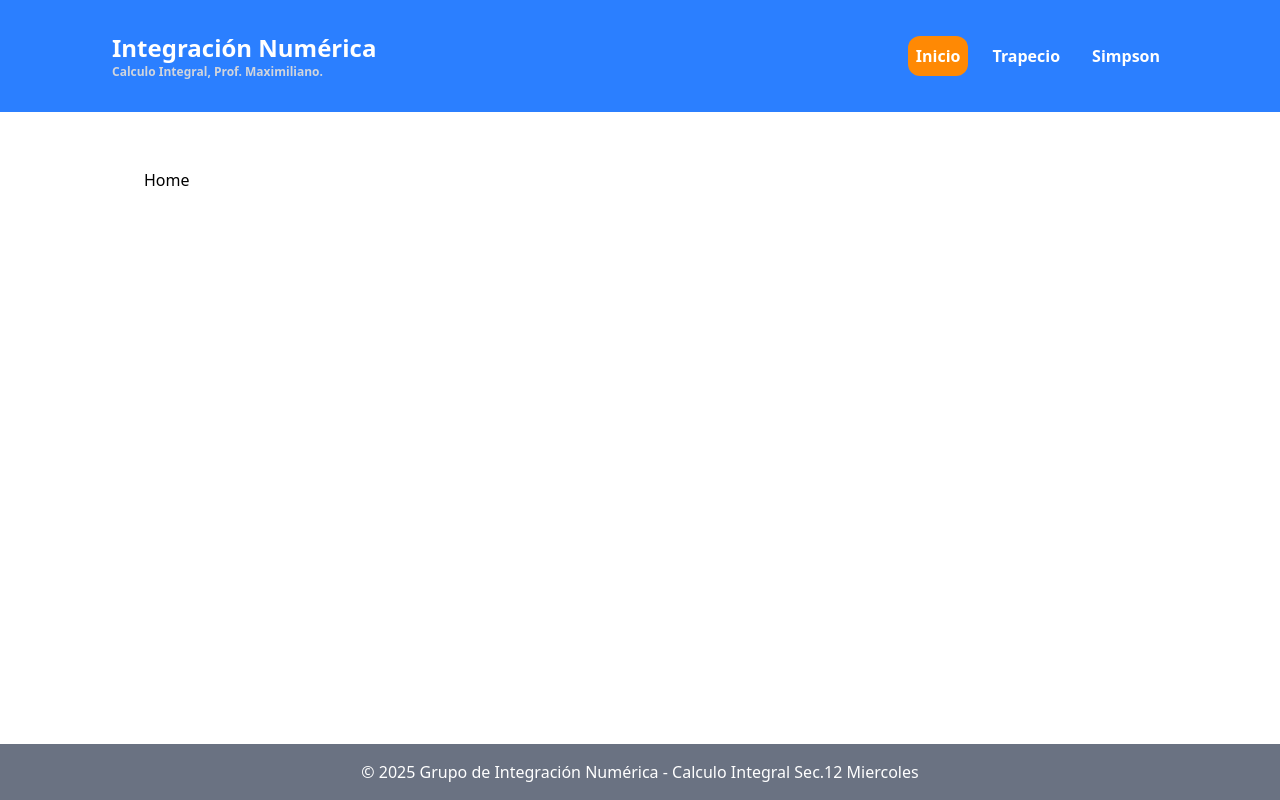
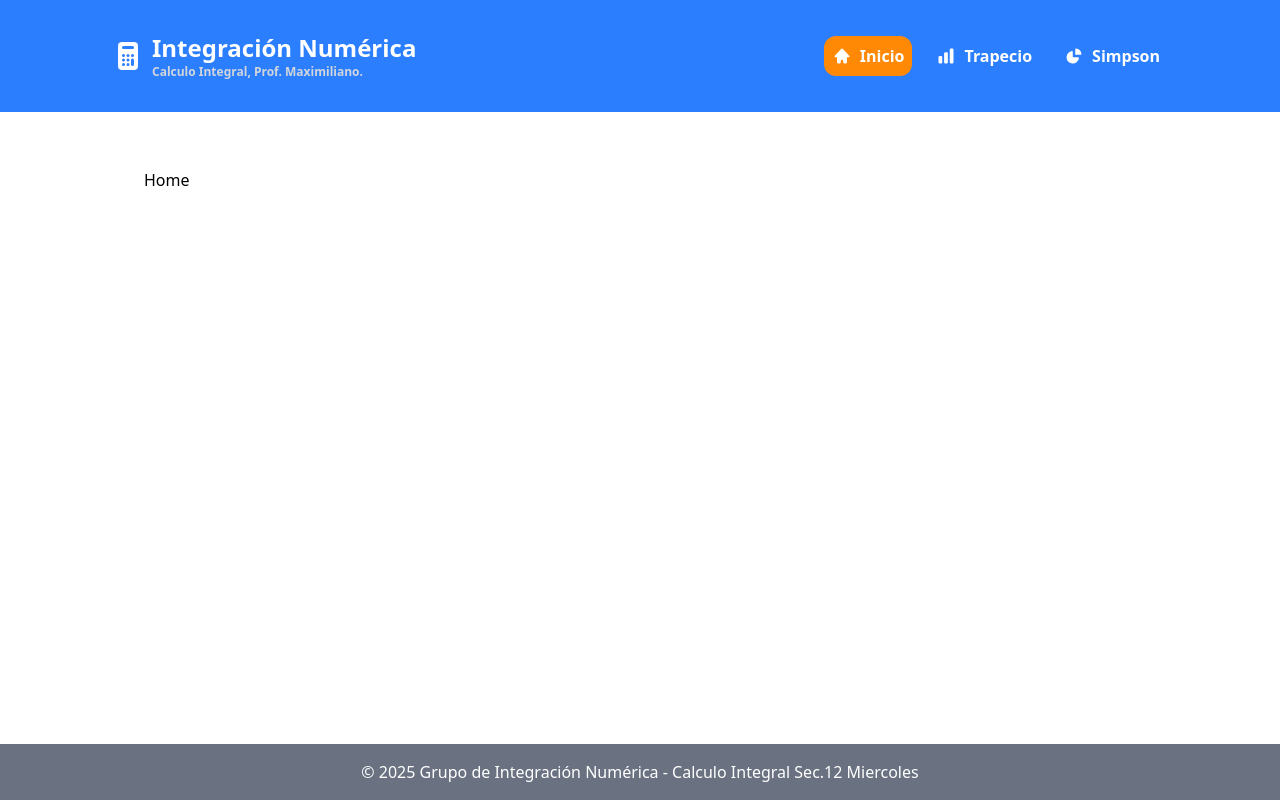
Before and after one commit to xNeuNoRo/integracion-numerica, a React (Vite) app: page / in a window 1280 px wide. Built offline with nearby package versions, Linux system fonts and the light colour scheme.

Commit message:
feat: Integrate framer-motion for page transitions and add MotionElement component

```diff
--- a/package.json
+++ b/package.json
@@ -10,7 +10,9 @@
     "preview": "vite preview"
   },
   "dependencies": {
+    "@heroicons/react": "^2.2.0",
     "@tailwindcss/vite": "^4.1.17",
+    "framer-motion": "^12.23.24",
     "mathjs": "^15.1.0",
     "react": "^19.2.0",
     "react-dom": "^19.2.0",
--- a/src/components/Header.tsx
+++ b/src/components/Header.tsx
@@ -1,3 +1,9 @@
+import {
+  CalculatorIcon,
+  ChartBarIcon,
+  ChartPieIcon,
+  HomeIcon,
+} from "@heroicons/react/16/solid";
 import { Link, NavLink } from "react-router-dom";
 
 export default function Header() {
@@ -5,19 +11,42 @@ export default function Header() {
     <header className="bg-blue-500 p-4 px-24">
       <div className="flex justify-between p-4 items-center">
         <div className="hover:cursor-pointer transform hover:scale-105 transition-transform duration-200 hover:-rotate-2">
-          <Link to="/" className="flex flex-col text-white font-bold text-2xl">
-            Integración Numérica
-            <span className="text-xs text-gray-300">Calculo Integral, Prof. Maximiliano.</span>
+          <Link to="/" className="flex text-white font-bold text-2xl">
+            <CalculatorIcon className="h-12 w-8 inline-block mr-2 text-white" />
+            <div className="flex flex-col">
+              Integración Numérica
+              <span className="text-xs text-gray-300">
+                Calculo Integral, Prof. Maximiliano.
+              </span>
+            </div>
           </Link>
         </div>
         <nav className="flex gap-4">
-          <NavLink to="/" className={({isActive}) => isActive ? "bg-orange-400 rounded-xl p-2 text-white font-semibold" : "text-white font-semibold p-2"}>
+          <NavLink
+            to="/"
+            className={({ isActive }) =>
+              `flex items-center gap-1 p-2 text-white font-semibold rounded-xl transition-colors duration-200 ease-in-out ${isActive ? "bg-orange-400" : "bg-transparent"}`
+            }
+          >
+            <HomeIcon className="h-5 w-5 inline-block mr-1 text-white" />
             Inicio
           </NavLink>
-          <NavLink to="/trapecio" className={({isActive}) => isActive ? "bg-orange-400 rounded-xl p-2 text-white font-semibold" : "text-white font-semibold p-2"}>
+          <NavLink
+            to="/trapecio"
+            className={({ isActive }) =>
+              `flex items-center gap-1 p-2 text-white font-semibold rounded-xl transition-colors duration-200 ease-in-out ${isActive ? "bg-orange-400" : "bg-transparent"}`
+            }
+          >
+            <ChartBarIcon className="h-5 w-5 inline-block mr-1 text-white" />
             Trapecio
           </NavLink>
-          <NavLink to="/simpson" className={({isActive}) => isActive ? "bg-orange-400 rounded-xl p-2 text-white font-semibold" : "text-white font-semibold p-2"}>
+          <NavLink
+            to="/simpson"
+            className={({ isActive }) =>
+              `flex items-center gap-1 p-2 text-white font-semibold rounded-xl transition-colors duration-200 ease-in-out ${isActive ? "bg-orange-400" : "bg-transparent"}`
+            }
+          >
+            <ChartPieIcon className="h-5 w-5 inline-block mr-1 text-white" />
             Simpson
           </NavLink>
         </nav>
--- /dev/null
+++ b/src/components/MotionElement.tsx
@@ -0,0 +1,33 @@
+import { motion, type MotionProps } from "framer-motion";
+import {
+  type ElementType, // Tipo para el componente que se va a renderizar
+  type ComponentPropsWithoutRef, // Extraemos las props de un componente sin ref para no interferir con la ref de motion
+  type ReactNode, // Tipo para children
+  useMemo,
+} from "react";
+
+type MotionElementProps<Component extends ElementType> = {
+  as: Component; // Componente que se va a renderizar
+  className?: string; // Clase CSS opcional
+  children?: ReactNode; // Contenido hijo
+  // Omitimos className y children para evitar conflictos de tipos y pasamos las props de motion
+} & Omit<ComponentPropsWithoutRef<Component>, "className" | "children"> &
+  MotionProps;
+
+// Extendemos el tipo genérico para que pueda ser cualquier componente
+export default function MotionElement<Component extends ElementType = "div">({
+  as,
+  className,
+  children,
+  ...rest
+}: MotionElementProps<Component>) {
+  // Memoizamos el componente de motion para evitar recrearlo en cada render
+  const MotionComp = useMemo(() => motion.create(as), [as]);
+
+  // Renderizamos el componente de motion con las props y children
+  return (
+    <MotionComp className={className} {...(rest as object)}>
+      {children}
+    </MotionComp>
+  );
+}
--- a/src/layouts/Layout.tsx
+++ b/src/layouts/Layout.tsx
@@ -1,15 +1,41 @@
-import { Outlet } from "react-router-dom";
+import { useMemo } from "react";
+import { AnimatePresence } from "framer-motion";
+import { useLocation, useOutlet } from "react-router-dom";
 import Footer from "../components/Footer";
 import Header from "../components/Header";
+import MotionElement from "../components/MotionElement";
 
 export default function Layout() {
+  const location = useLocation();
+  const outlet = useOutlet();
+  const variants = useMemo(
+    () => ({
+      hidden: { opacity: 0, x: -25 },
+      enter: { opacity: 1, x: 0 },
+      exit: { opacity: 0, x: 25 },
+    }),
+    []
+  );
+
   return (
     <>
       <div className="flex flex-col min-h-screen">
         <Header />
 
         <main className="mx-auto max-w-5xl w-full p-4 mt-10 grow">
-          <Outlet />
+          <AnimatePresence mode="wait" initial={false}>
+            <MotionElement
+              as="div"
+              key={location.pathname} // Usar la ruta como key para las animaciones ya que cada cambia cada ruta al navegar
+              variants={variants}
+              initial="hidden"
+              animate="enter"
+              exit="exit"
+              transition={{ duration: 0.15, ease: "easeOut" }}
+            >
+              {outlet}
+            </MotionElement>
+          </AnimatePresence>
         </main>
 
         <Footer />
```
Also changed, not shown: 1 other file (tests, documents, lock files or other folders).
